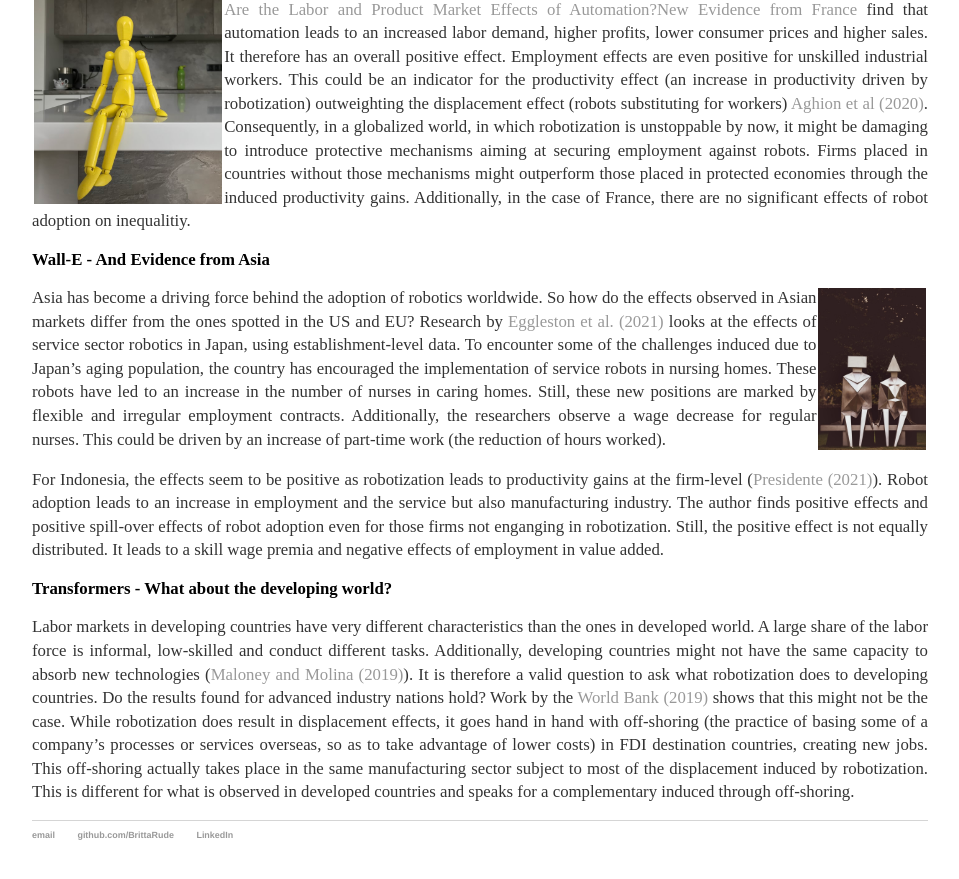
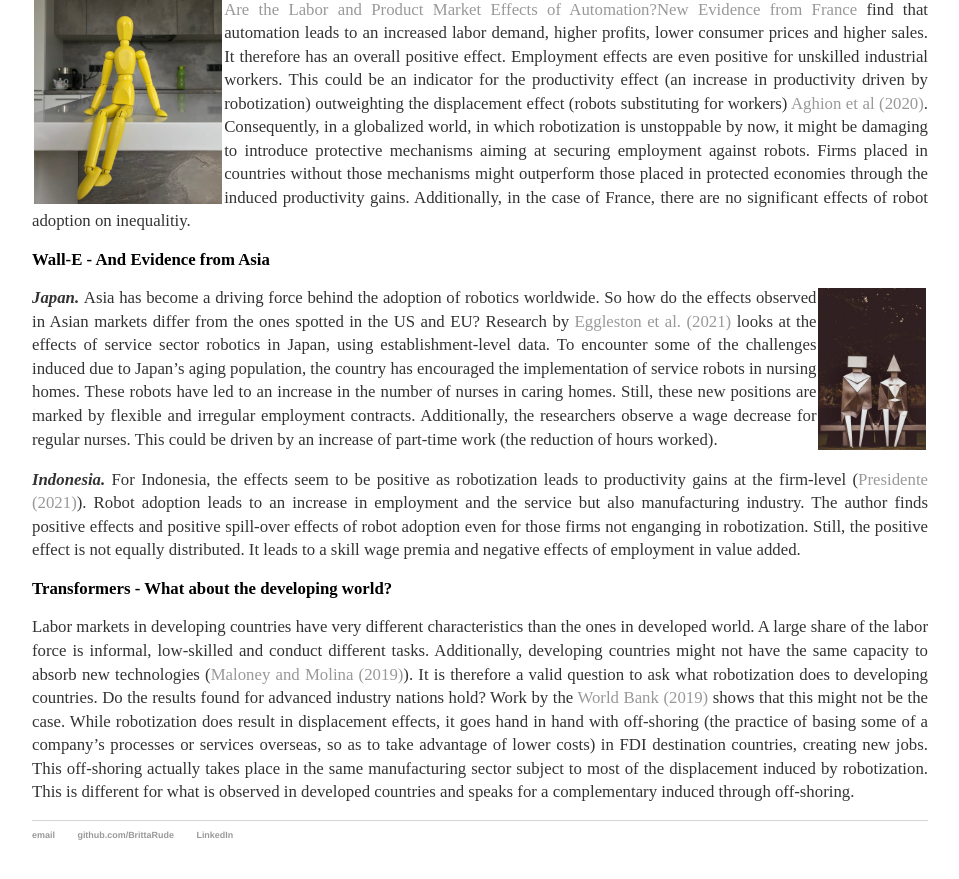
Before and after one commit to BrittaRude/BrittaRude.github.io, a Jekyll site: the page built from inputs_cakestory/_posts/2021-05-30-britta-rude-are-robots-grabbing-our-jobs.md, in a window 1280 px wide and 900 px high, scrolled down 2245 px. Shown: the top 879 px of the window, without its empty margins (160-1119 px from the left). Built offline with Jekyll 4.4.1, drawn with Linux system fonts in a browser that asks for light colours.

Commit message:
Update 2021-05-30-britta-rude-are-robots-grabbing-our-jobs.md

```diff
--- a/inputs_cakestory/_posts/2021-05-30-britta-rude-are-robots-grabbing-our-jobs.md
+++ b/inputs_cakestory/_posts/2021-05-30-britta-rude-are-robots-grabbing-our-jobs.md
@@ -43,9 +43,9 @@
 
 <img src="/images/robots_japan.jpg" alt="robots_japan" style="float:right;margin: 2px 2px 2px 2px;max-width:12%;"/>
 
-Asia has become a driving force behind the adoption of robotics worldwide. So how do the effects observed in Asian markets differ from the ones spotted in the US and EU? Research by [Eggleston et al. (2021)](https://www.nber.org/papers/w28322) looks at the effects of service sector robotics in Japan, using establishment-level data. To encounter some of the challenges induced due to Japan's aging population, the country has encouraged the implementation of service robots in nursing homes. These robots have led to an increase in the number of nurses in caring homes. Still, these new positions are marked by flexible and irregular employment contracts. Additionally, the researchers observe a wage decrease for regular nurses. This could be driven by an increase of part-time work (the reduction of hours worked).
+<b><i>Japan. </i></b> Asia has become a driving force behind the adoption of robotics worldwide. So how do the effects observed in Asian markets differ from the ones spotted in the US and EU? Research by [Eggleston et al. (2021)](https://www.nber.org/papers/w28322) looks at the effects of service sector robotics in Japan, using establishment-level data. To encounter some of the challenges induced due to Japan's aging population, the country has encouraged the implementation of service robots in nursing homes. These robots have led to an increase in the number of nurses in caring homes. Still, these new positions are marked by flexible and irregular employment contracts. Additionally, the researchers observe a wage decrease for regular nurses. This could be driven by an increase of part-time work (the reduction of hours worked).
 
-For Indonesia, the effects seem to be positive as robotization leads to productivity gains at the firm-level ([Presidente (2021)](https://openknowledge.worldbank.org/handle/10986/35566?locale-attribute=es)). Robot adoption leads to an increase in employment and the service but also manufacturing industry. The author finds positive effects and positive spill-over effects of robot adoption even for those firms not enganging in robotization. Still, the positive effect is not equally distributed. It leads to a skill wage premia and negative effects of employment in value added.
+<b><i>Indonesia. </i></b>For Indonesia, the effects seem to be positive as robotization leads to productivity gains at the firm-level ([Presidente (2021)](https://openknowledge.worldbank.org/handle/10986/35566?locale-attribute=es)). Robot adoption leads to an increase in employment and the service but also manufacturing industry. The author finds positive effects and positive spill-over effects of robot adoption even for those firms not enganging in robotization. Still, the positive effect is not equally distributed. It leads to a skill wage premia and negative effects of employment in value added.
 
 ## Transformers - What about the developing world?
 
```
